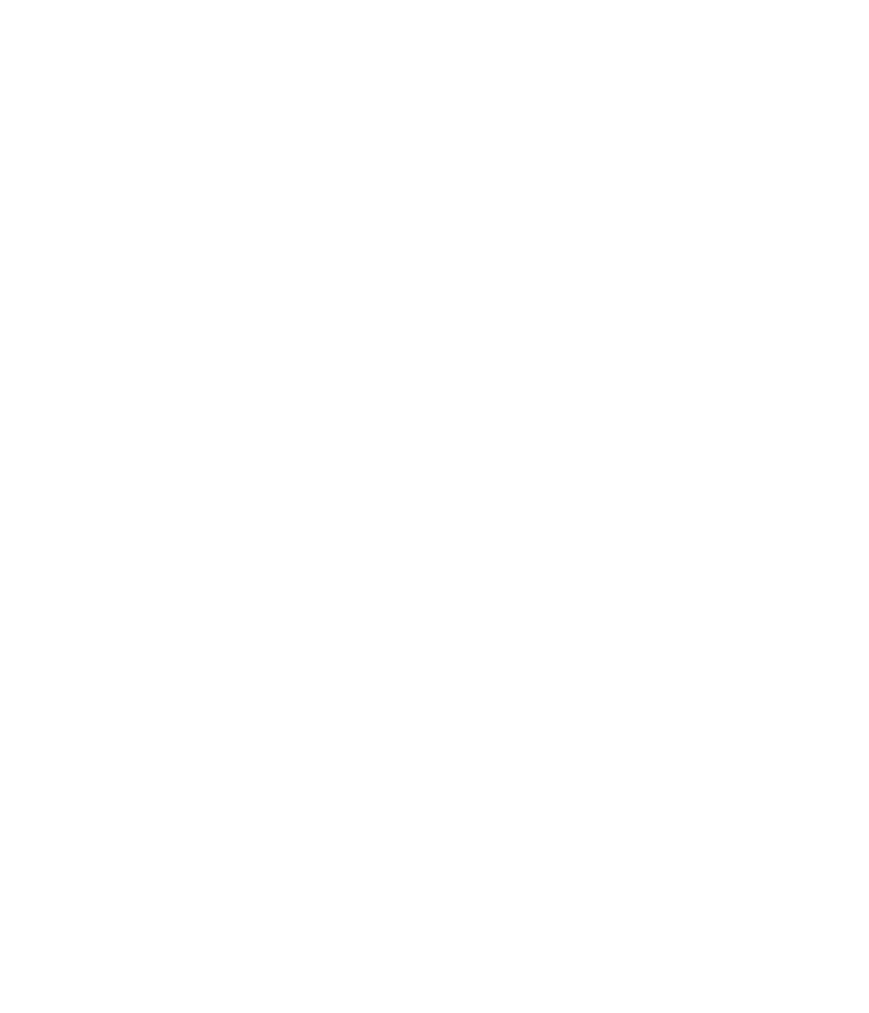
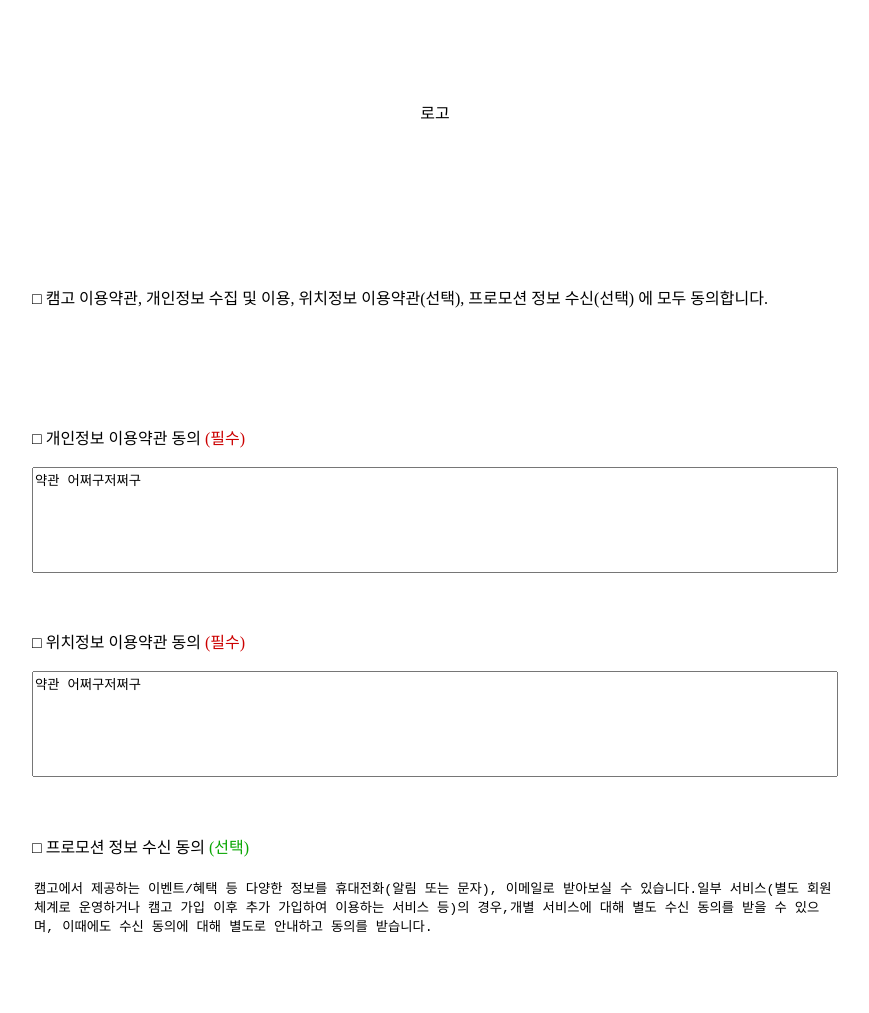
Before and after one commit to Team-CamGo/CamGo, a plain HTML site: page CamGo/src/main/view/member/join.html in a window 1280 px wide. Shown: the whole page, without its empty margins (205-1074 px from the left). Before the commit the page ends 800 px from the top, so only its background shows below. Drawn offline with Linux system fonts and the light colour scheme.

Commit message:
회원가입 view 레이아웃 설정

```diff
--- a/CamGo/src/main/view/member/join.html
+++ b/CamGo/src/main/view/member/join.html
@@ -5,6 +5,88 @@
     <meta http-equiv="X-UA-Compatible" content="IE=edge" />
     <meta name="viewport" content="width=device-width, initial-scale=1.0" />
     <title>Document</title>
+    <style>
+      #logo {
+        margin: 100px 0 70px 0;
+        text-align: center;
+      }
+
+      #explain {
+        margin-left: auto;
+        margin-right: auto;
+      }
+
+      td {
+        height: 200px;
+      }
+
+      #must {
+        color: #cc0000;
+      }
+
+      #option {
+        color: #08a600;
+      }
+
+      textarea {
+        resize: none;
+        width: 800px;
+        height: 100px;
+        overflow-x: auto;
+      }
+
+      /* 프로모션 약관  */
+      #no-border{
+        border: 0;
+      }
+
+      /* 약관 클릭 시 포커싱 빼기 */
+      textarea:focus {
+        outline: none;
+      }
+
+    </style>
   </head>
-  <body></body>
+  <body>
+    <div id="logo">로고</div>
+
+    <table id="explain">
+      <tr>
+        <td>
+              □ 캠고 이용약관, 개인정보 수집 및 이용, 위치정보 이용약관(선택), 프로모션 정보 수신(선택) 에 모두 동의합니다.
+        </td>
+      </tr>
+      <tr>
+        <td>
+          □ 개인정보 이용약관 동의 <span id="must">(필수)</span>
+          <br><br>
+
+          <div>
+            <textarea readonly>약관 어쩌구저쩌구</textarea>
+          </div>
+        </td>
+      </tr>
+      <tr>
+        <td>
+          □ 위치정보 이용약관 동의 <span id="must">(필수)</span>
+          <br><br>
+
+          <div>
+            <textarea readonly>약관 어쩌구저쩌구</textarea>
+          </div>
+        </td>
+      </tr>
+      <tr>
+        <td>
+          □ 프로모션 정보 수신 동의 <span id="option">(선택)</span>
+          <br><br>
+
+          <div>
+            <textarea id="no-border" readonly>캠고에서 제공하는 이벤트/혜택 등 다양한 정보를 휴대전화(알림 또는 문자), 이메일로 받아보실 수 있습니다.일부 서비스(별도 회원 체계로 운영하거나 캠고 가입 이후 추가 가입하여 이용하는 서비스 등)의 경우,개별 서비스에 대해 별도 수신 동의를 받을 수 있으며, 이때에도 수신 동의에 대해 별도로 안내하고 동의를 받습니다.
+            </textarea>
+          </div>
+        </td>
+      </tr>
+    </table>
+  </body>
 </html>
```
